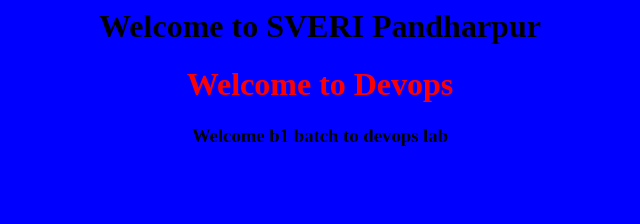
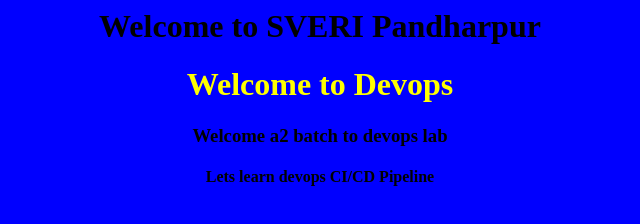
Before and after one commit to sveridevops/cms1, a plain HTML site: page index.html in a window 1280 px wide. Shown: the whole page, without its empty margins (320-960 px from the left). Drawn offline with Linux system fonts and the light colour scheme.

Commit message:
updated the files

```diff
--- a/index.html
+++ b/index.html
@@ -2,7 +2,9 @@
 <body bgcolor=blue>
 
 <center><h1>Welcome to SVERI Pandharpur</h1></center>
-<center><h1><font color=red>Welcome to Devops</font></h1></center>
-<center><h3>Welcome b1 batch to devops lab</h3></center>
+<center><h1><font color=yellow>Welcome to Devops</font></h1></center>
+<center><h3>Welcome a2 batch to devops lab</h3></center>
+<center><h4>Lets learn devops CI/CD Pipeline</h3></center>
+
 </body>
 </html>
```
